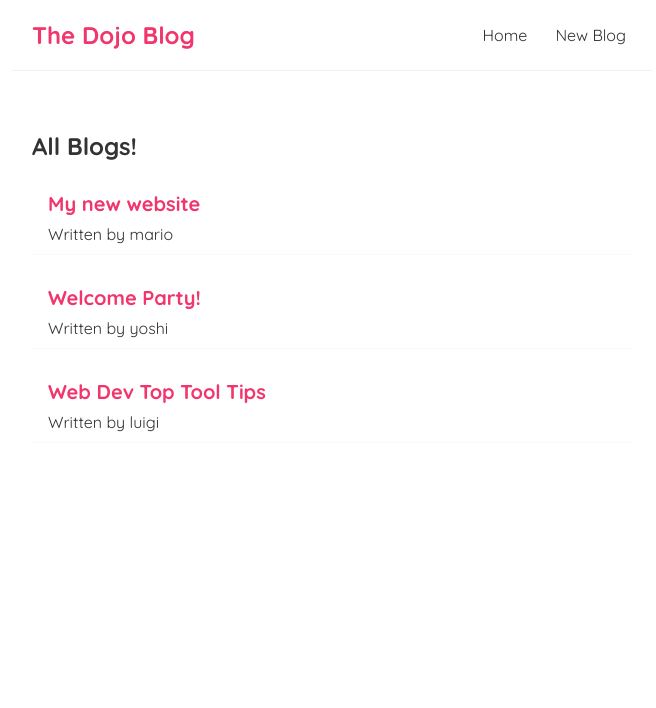
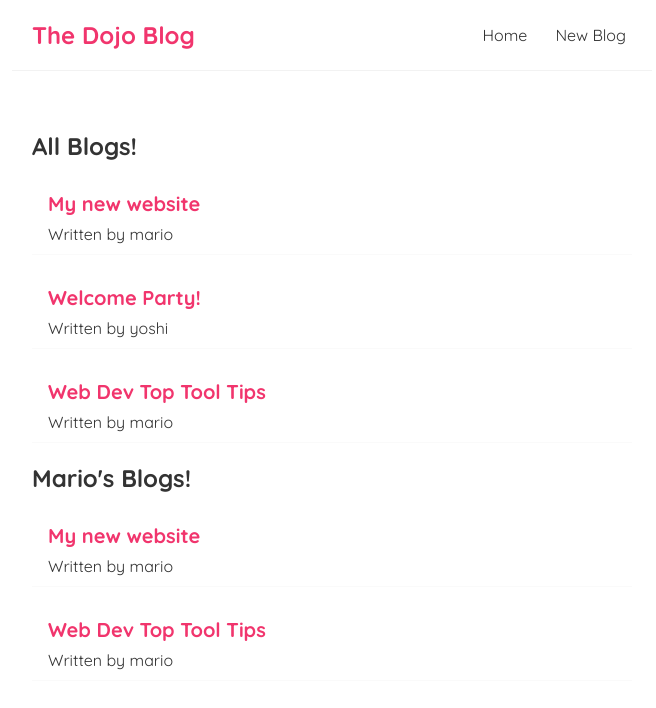
Before and after one commit to arotwell/dojo-blog, a React (Create React App) app: page / in a window 1280 px wide. Shown: the top 708 px of the page, without its empty margins (308-964 px from the left). Built offline with nearby package versions, Linux system fonts and the light colour scheme.

Commit message:
Added additional bloglist to show only mario's blogs

```diff
--- a/src/Home.js
+++ b/src/Home.js
@@ -6,13 +6,14 @@
     const [blogs, setBlogs] = useState([
         { title: 'My new website', body: 'lorem ipsum...', author: 'mario', id: 1 },
         { title: 'Welcome Party!', body: 'lorem ipsum...', author: 'yoshi', id: 2 },
-        { title: 'Web Dev Top Tool Tips', body: 'lorem ipsum...', author: 'luigi', id: 3 },
+        { title: 'Web Dev Top Tool Tips', body: 'lorem ipsum...', author: 'mario', id: 3 },
     ]);
 
 
     return (
         <div className="home">
             <BlogList blogs={ blogs } title="All Blogs!"/>
+            <BlogList blogs={ blogs.filter((blog) => blog.author === 'mario') } title="Mario's Blogs!"/>
         </div>
      );
 }
```
